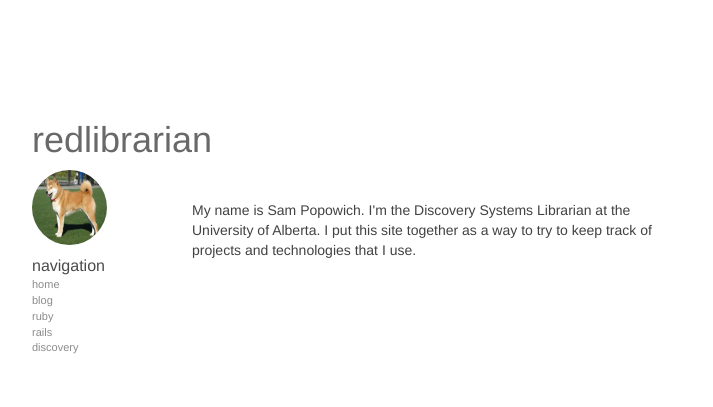
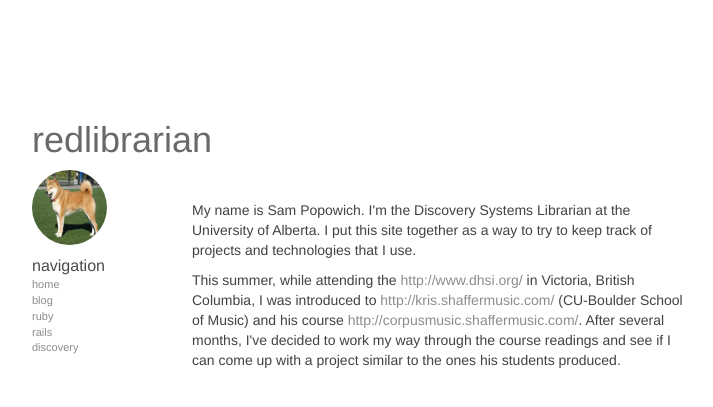
Before and after one commit to redlibrarian/redlibrarian.github.io, a Jekyll site: the page built from index.html, in a window 1280 px wide. Shown: the top 407 px of the page, without its empty margins (273-986 px from the left). Built offline with Jekyll 4.4.1, drawn with Linux system fonts in a browser that asks for light colours; nearby versions of some CDN libraries.

Commit message:
Update index page.

```diff
--- a/index.html
+++ b/index.html
@@ -5,4 +5,5 @@ layout: default
   <p>My name is Sam Popowich. I'm the Discovery Systems Librarian at the University of Alberta.
   I put this site together as a way to try to keep track of projects and technologies that
   I use.</p>
+  <p>This summer, while attending the <a href="Digital%20Humanities%20Summer%20Institute">http://www.dhsi.org/</a> in Victoria, British Columbia, I was introduced to <a href="Kris%20Shaffer">http://kris.shaffermusic.com/</a> (CU-Boulder School of Music) and his course <a href="%22Harmony%20and%20Form%20in%20Pop/Rock%20Music:%20A%20Computational%20Approach%22">http://corpusmusic.shaffermusic.com/</a>. After several months, I've decided to work my way through the course readings and see if I can come up with a project similar to the ones his students produced.</p>
 </div>
```
